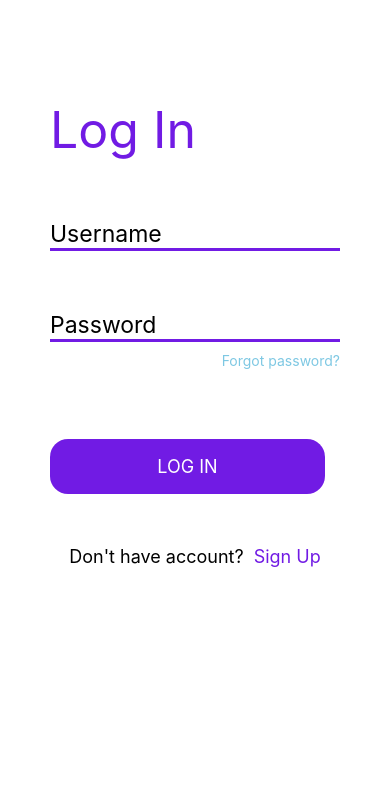
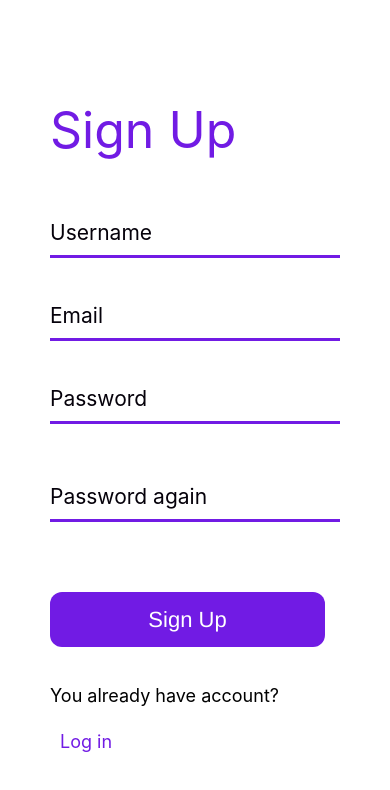
Before and after one commit to Uremisan/LogSignCon, a React Native app: screen / in a window 390 px wide. Shown: the top 790 px of the page. Built offline with nearby package versions, Linux system fonts and the light colour scheme.

Commit message:
SignUp form added

```diff
--- a/App.js
+++ b/App.js
@@ -2,11 +2,13 @@ import { StatusBar } from 'expo-status-bar';
 import React from 'react';
 import { StyleSheet, Text, ScrollView } from 'react-native';
 import LoginForm from './src/screens/LoginForm';
+import SignUp from './src/screens/SignUp';
 
 export default function App() {
   return (
     <ScrollView>
-      <LoginForm />
+      {/* <LoginForm /> */}
+      <SignUp />
       <StatusBar style="auto" />
     </ScrollView>
   );
--- a/src/screens/LoginForm.js
+++ b/src/screens/LoginForm.js
@@ -48,6 +48,7 @@ const styles = StyleSheet.create({
     fontSize: 23,
     borderBottomWidth: 3,
     borderBottomColor: '#711be4',
+    color:'#05010A',
   },
   input1: {
     paddingTop:10,
--- /dev/null
+++ b/src/screens/SignUp.js
@@ -0,0 +1,94 @@
+import React from 'react'
+import { ScrollView, Text, StyleSheet, TextInput, TouchableOpacity } from 'react-native'
+
+export default function SignUp() {
+  return (
+    <ScrollView style={styles.container}>
+      <Text style={styles.text}>Sign Up</Text>
+
+      <TextInput placeholder = 'Username' style={styles.input}/>
+
+      <TextInput placeholder = 'Email' style={styles.input0}/>
+
+      <TextInput
+        placeholder = 'Password' style={styles.input0}
+        secureTextEntry={true}
+        autoCorrect={false}
+      />
+
+      <TextInput
+        placeholder = 'Password again' style={styles.input}
+        secureTextEntry={true}
+        autoCorrect={false}
+      />
+
+      <TouchableOpacity style={styles.button}>
+        <Text style={styles.buttonText}>Sign Up</Text>
+      </TouchableOpacity>
+
+      <Text style={styles.input2}>You already have account?<TouchableOpacity style={styles.button2}>
+          <Text style={styles.button3}>Log in</Text>
+        </TouchableOpacity>
+      </Text>
+
+    </ScrollView>
+  )
+}
+
+
+const styles = StyleSheet.create ({
+  container: {
+    marginTop: 100,
+    marginHorizontal:50,
+  },
+  text: {
+    fontSize: 50,
+    color: '#711be4',
+  },
+  input: {
+    marginTop: 60,
+    fontSize: 21,
+    borderBottomWidth: 3,
+    borderBottomColor: '#711be4',
+    color:'#05010A',
+    paddingBottom: 10,
+  },
+  input0: {
+    marginTop: 45,
+    fontSize: 21,
+    borderBottomWidth: 3,
+    borderBottomColor: '#711be4',
+    color:'#05010A',
+    paddingBottom: 10,
+  },
+  button: {
+    width:275,
+    height: 55,
+    backgroundColor: '#711be4',
+    borderRadius: 12,
+    marginTop: 70,
+    alignItems: 'center',
+    justifyContent: 'center',
+},
+
+  buttonText: {
+    color: "white",
+    fontSize: 22,
+    textTransform: "none",
+    fontFamily:'Helvetica',
+  },
+
+  input2: {
+    marginTop: 38,
+    alignSelf: 'center',
+    fontSize: 18,
+  },
+  button3: {
+    marginLeft: 10,
+    marginTop: 25,
+    color: '#711be4',
+    fontSize: 18,
+  },
+
+
+})
```
